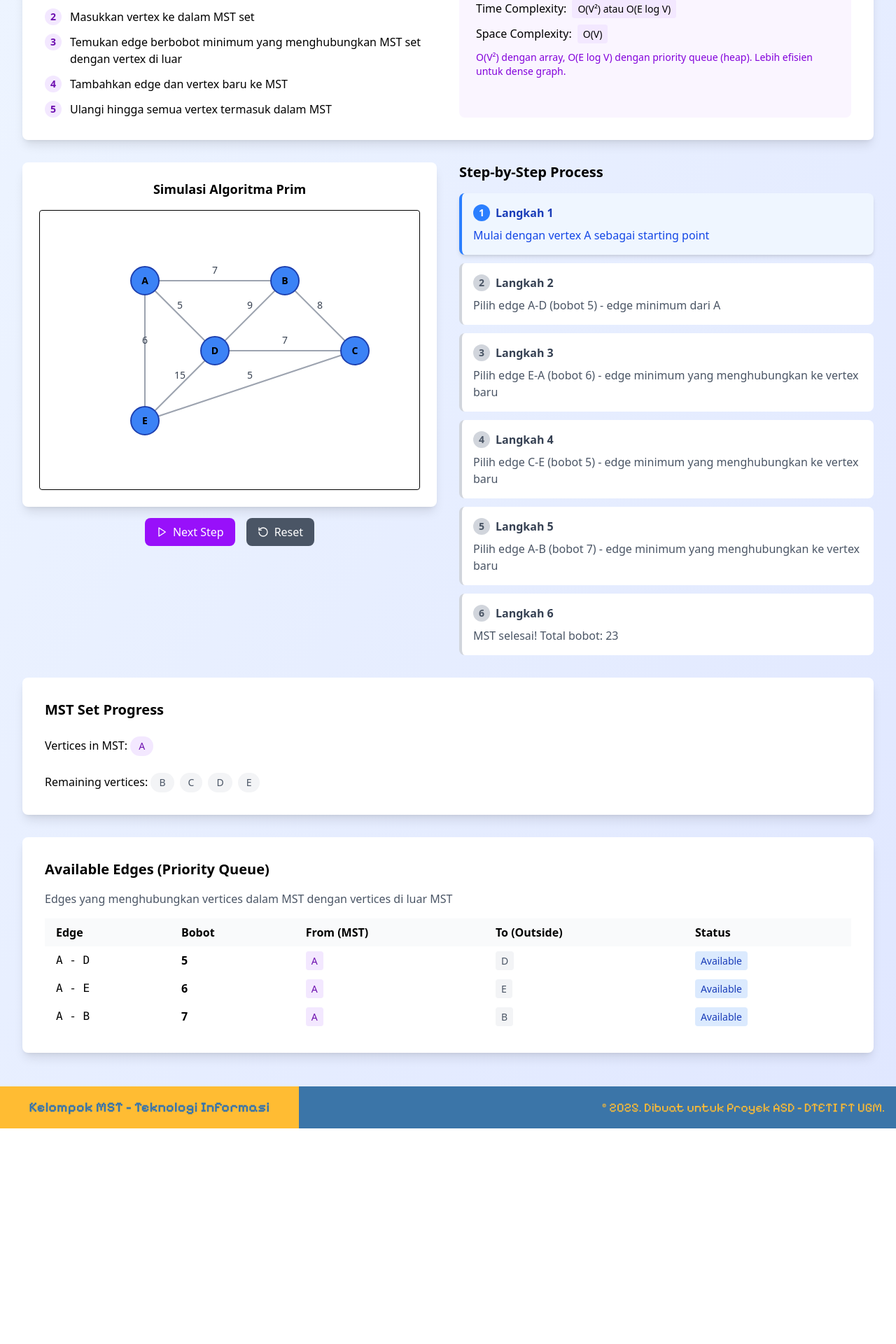
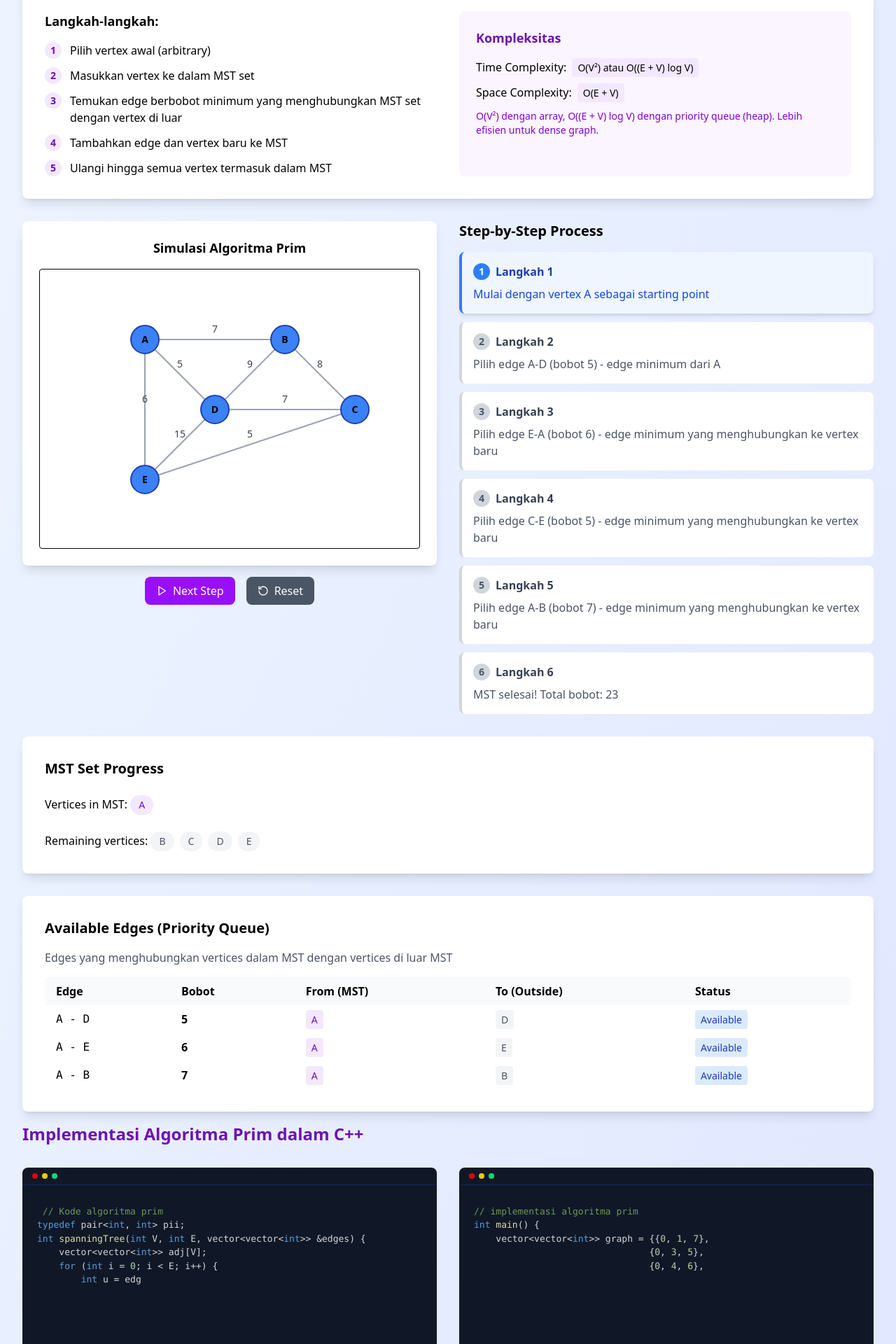
Before and after one commit to AnthonyS051105/Materi_Game_MST, a Next.js app: page /prim in a window 1280 px wide. Shown: the part 540-2460 px from the top of the page at 70% size. Before the commit the page ends 2152 px from the top, so only its background shows below. Built offline with nearby package versions, Linux system fonts and the light colour scheme.

Commit message:
Add: Implementasi kode prim

```diff
--- a/src/app/prim/prim.js
+++ b/src/app/prim/prim.js
@@ -4,6 +4,67 @@ import { useState } from "react";
 import { Zap, Play, RotateCcw } from "lucide-react";
 import InteractiveGraph from "../components/InteractiveGraph";
 import AlgorithmStep from "../components/AlgorithmStep";
+import TextEditor from "../components/TextEditor";
+
+const primCode = ` // Kode algoritma prim
+typedef pair<int, int> pii;
+int spanningTree(int V, int E, vector<vector<int>> &edges) {
+    vector<vector<int>> adj[V];
+    for (int i = 0; i < E; i++) {
+        int u = edges[i][0];
+        int v = edges[i][1];
+        int wt = edges[i][2];
+        adj[u].push_back({v, wt});
+        adj[v].push_back({u, wt});
+    }
+
+    priority_queue<pii, vector<pii>, greater<pii>> pq;
+
+    vector<bool> visited(V, false);
+    int res = 0;
+
+    pq.push({0, 0});
+    while(!pq.empty()){
+        auto p = pq.top();
+        pq.pop();
+
+        int wt = p.first;
+        int u = p.second;
+
+        if(visited[u] == true){
+            continue;
+        }
+
+        res += wt;
+        visited[u] = true;
+
+
+        for(auto v : adj[u]){
+            if(visited[v[0]] == false){
+                pq.push({v[1], v[0]});
+            }
+        }
+    }
+
+    return res;
+}
+`
+
+const mainCode = `// implementasi algoritma prim
+int main() {
+    vector<vector<int>> graph = {{0, 1, 7},
+                                {0, 3, 5},
+                                {0, 4, 6},
+                                {1, 3, 9},
+                                {1, 2, 8},
+                                {2, 3, 7},
+                                {2, 4, 5},
+                                {3, 4, 15}};
+    cout << spanningTree(5, 8, graph) << endl;
+
+    return 0;
+}
+`
 
 export default function Prim() {
   const [currentStep, setCurrentStep] = useState(0);
@@ -96,8 +157,7 @@ export default function Prim() {
             Algoritma Prim
           </h1>
           <p className="text-xl text-gray-600 max-w-3xl mx-auto">
-            Algoritma greedy yang membangun MST dengan menambahkan vertex satu
-            per satu melalui edge berbobot minimum
+            Algoritma Prim adalah algoritma greedy yang digunakan untuk mencari Minimum Spanning Tree (MST) dari sebuah graf berbobot dan terhubung. Algoritma ini dimulai dari satu simpul dan secara bertahap menambahkan sisi dengan bobot terkecil yang menghubungkan simpul yang sudah dikunjungi ke simpul yang belum dikunjungi.
           </p>
         </div>
 
@@ -136,7 +196,7 @@ export default function Prim() {
                   <span className="flex-shrink-0 w-6 h-6 bg-purple-100 text-purple-800 rounded-full flex items-center justify-center text-sm font-bold">
                     4
                   </span>
-                  <span>Tambahkan edge dan vertex baru ke MST</span>
+                  <span>Tambahkan edge dan vertex baru ke MST </span>
                 </li>
                 <li className="flex items-start space-x-3">
                   <span className="flex-shrink-0 w-6 h-6 bg-purple-100 text-purple-800 rounded-full flex items-center justify-center text-sm font-bold">
@@ -155,17 +215,17 @@ export default function Prim() {
                 <div>
                   <span className="font-medium">Time Complexity:</span>
                   <span className="ml-2 bg-purple-100 px-2 py-1 rounded text-sm">
-                    O(V²) atau O(E log V)
+                    O(V²) atau O((E + V) log V)
                   </span>
                 </div>
                 <div>
                   <span className="font-medium">Space Complexity:</span>
                   <span className="ml-2 bg-purple-100 px-2 py-1 rounded text-sm">
-                    O(V)
+                    O(E + V)
                   </span>
                 </div>
                 <p className="text-purple-700 text-sm mt-3">
-                  O(V²) dengan array, O(E log V) dengan priority queue (heap).
+                  O(V²) dengan array, O((E + V) log V) dengan priority queue (heap).
                   Lebih efisien untuk dense graph.
                 </p>
               </div>
@@ -333,6 +393,11 @@ export default function Prim() {
             </table>
           </div>
         </div>
+        <h1 className="text-2xl font-bold mb-6 text-purple-800 pt-4 pb-2">Implementasi Algoritma Prim dalam C++</h1>
+        <div className="grid lg:grid-cols-2 gap-8 mb-8">
+          <TextEditor cppCode={primCode} />
+          <TextEditor cppCode={mainCode} />
+        </div>
       </div>
     </div>
   );
```
